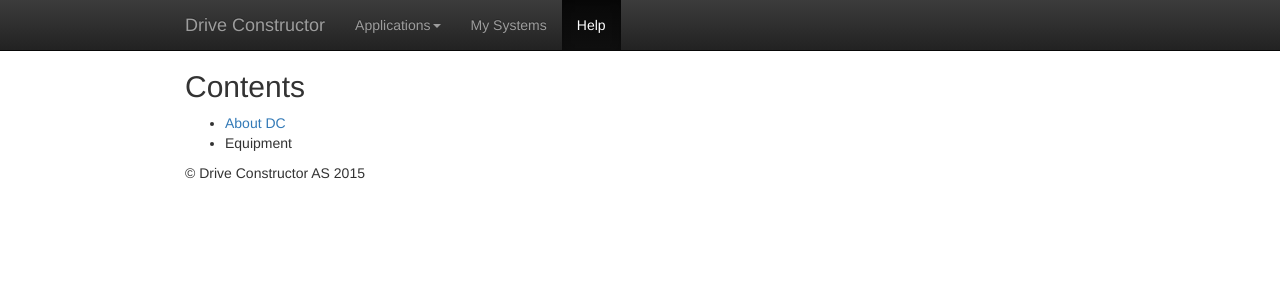
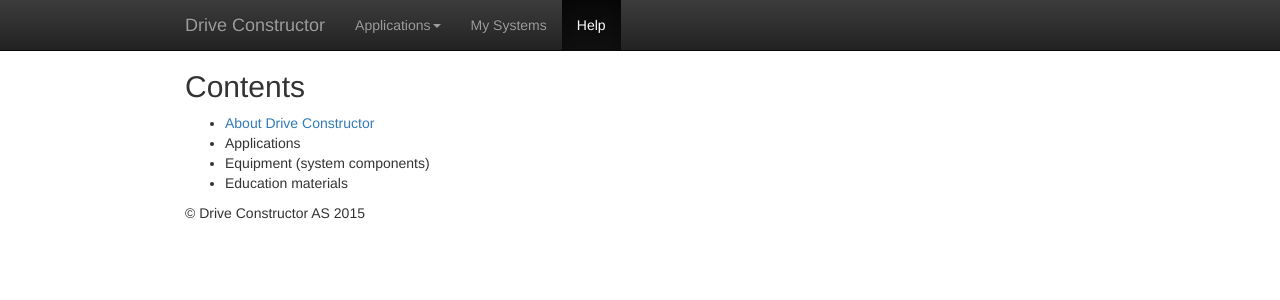
Before and after one commit to Alexey1Gavrilov/drive-constructor-site, a Jekyll site: the page built from help/index.md, in a window 1280 px wide. Shown: the top 300 px of the page. Built offline with Jekyll 4.4.1, drawn with Linux system fonts in a browser that asks for light colours.

Commit message:
Update index.md

```diff
--- a/help/index.md
+++ b/help/index.md
@@ -6,5 +6,7 @@ weight: 1
 ---
 
 ## Contents
-* [About DC](about.html)
-* Equipment
+* [About Drive Constructor](about.html)
+* Applications
+* Equipment (system components)
+* Education materials
```
